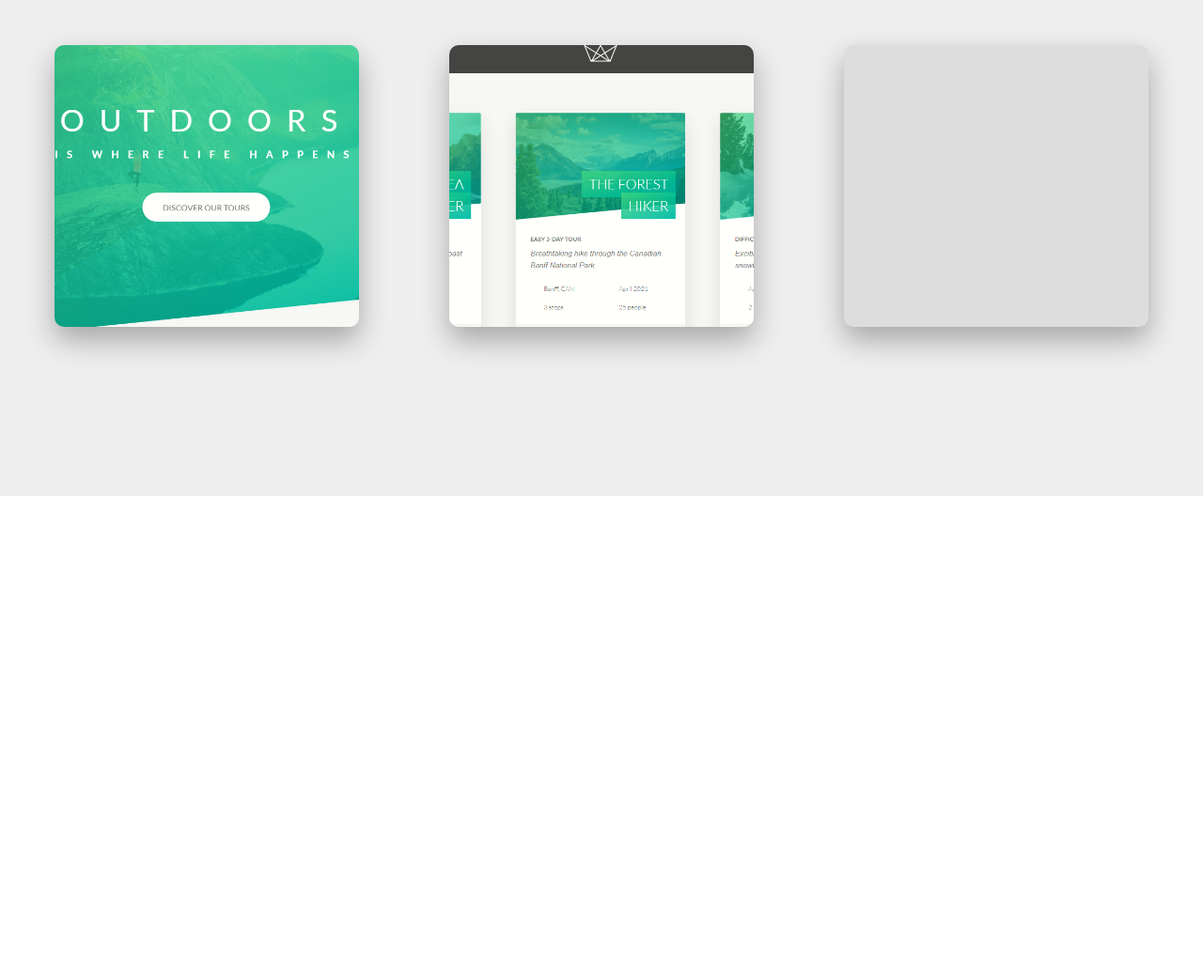
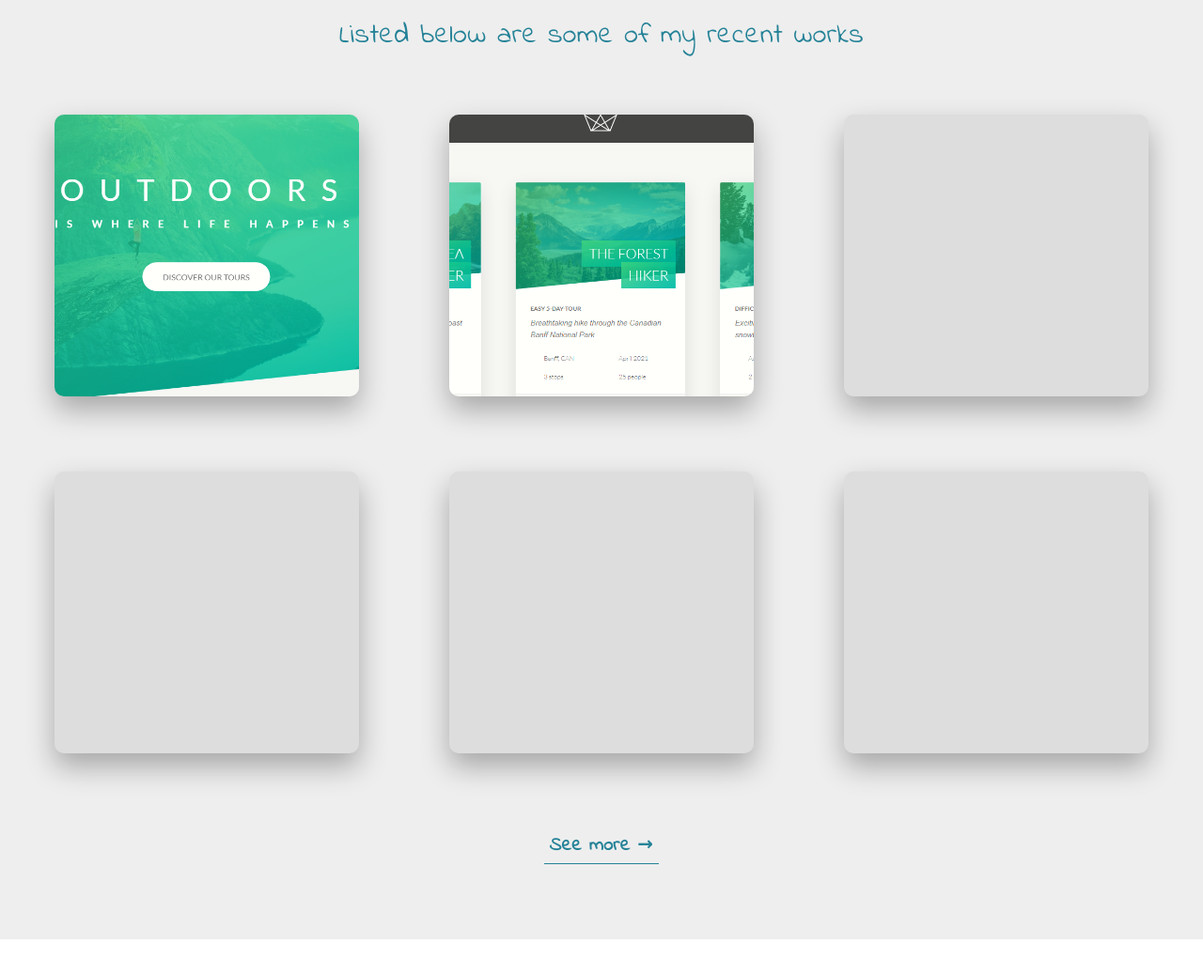
Before and after one commit to karuifeather/portfolio, a website: page public/index.html in a window 1280 px wide. Shown: the part 980-2018 px from the top of the page at 94% size. Drawn offline with Linux system fonts and the light colour scheme; a web font is replaced by a local one.

Commit message:
further improvements in section portfolio

```diff
--- a/public/index.html
+++ b/public/index.html
@@ -131,6 +131,9 @@
         </div>
       </div> -->
       <h2 class="section__header">Portfolio</h2>
+      <h3 class="section__sub-header">
+        Listed below are some of my recent works
+      </h3>
       <div class="section-portfolio__projects">
         <div class="card">
           <img
@@ -193,7 +196,11 @@
           </div>
         </div>
         <div class="card"></div>
+        <div class="card"></div>
+        <div class="card"></div>
+        <div class="card"></div>
       </div>
+      <button class="section-portfolio__btn">See more &#8594;</button>
     </section>
 
     <script src="/public/js/navmenu.js"></script>
--- a/sass/components/_headings.scss
+++ b/sass/components/_headings.scss
@@ -1,4 +1,5 @@
-.section__header {
+.section {
+  &__header {
     display: inline-block;
     font-size: 4rem;
     font-weight: 400;
@@ -10,8 +11,10 @@
       $color-secondary-dark
     );
     letter-spacing: 0.5px;
+    line-height: 1.6;
     -webkit-background-clip: text;
     position: relative;
+    margin-bottom: 5rem;
 
     &::after {
       content: '';
@@ -24,3 +27,14 @@
       transform: translateX(-50%);
     }
   }
+
+  &__sub-header {
+    display: inline-block;
+    font-size: 3rem;
+    font-family: $my-font-fam;
+    color: $color-tertiary-dark;
+    letter-spacing: 0.4px;
+    line-height: 1.6;
+    font-weight: 400;
+  }
+}
--- a/sass/components/_popup.scss
+++ b/sass/components/_popup.scss
@@ -10,6 +10,7 @@ $sub-container-height: 80%;
   width: 100%;
   background-color: rgba($color-black, 0.7);
   backdrop-filter: blur(0.5rem);
+  transition: background-color 0.3s, backdrop-filter 0.3s;
   z-index: 1000;
 
   &__box {
@@ -27,6 +28,7 @@ $sub-container-height: 80%;
     display: flex;
     align-items: center;
     justify-content: space-between;
+    transition: all 0.4s;
   }
 
   // Every element below this line will be inside box
--- a/sass/layout/_header.scss
+++ b/sass/layout/_header.scss
@@ -39,7 +39,7 @@
       top: 65%;
       left: 5%;
       height: min-content;
-      width: 50vw;
+      width: 42vw;
       border-radius: 0.5rem;
       transform: translateY(-60%);
       background-image: linear-gradient(
--- a/sass/pages/_home.scss
+++ b/sass/pages/_home.scss
@@ -11,12 +11,40 @@
 
   &__projects {
     align-self: stretch;
-    margin: 10rem 0;
+    margin: 6rem 0;
 
     display: grid;
     grid-template-columns: repeat(auto-fit, minmax(30rem, 1fr));
-    gap: 6rem;
+    gap: 8rem 6rem;
 
     justify-items: center;
   }
+
+  &__btn {
+    cursor: pointer;
+    font-size: 2rem;
+    font-weight: bolder;
+    font-family: $my-font-fam;
+    letter-spacing: 0.4px;
+    padding: 0.4rem 0.6rem;
+    margin-top: 2rem;
+    color: $color-tertiary-dark;
+    outline: none;
+    border: none;
+    border-bottom: 1px solid $color-tertiary-dark;
+    background-color: transparent;
+    transition: all 0.3s;
+
+    &:hover {
+      transform: translateY(-0.5rem);
+      background-color: $color-tertiary-dark;
+      color: $color-grey-light-2;
+      box-shadow: 0 1rem 3rem rgba($color-black, 0.4);
+    }
+
+    &:active {
+      transform: translateY(-0.1rem);
+      box-shadow: 0 0.8rem 2.5rem rgba($color-black, 0.5);
+    }
+  }
 }
```
Also changed, not shown: public/css/style.css, 1 other file. Lines whose indentation alone changed are shown as unchanged.
